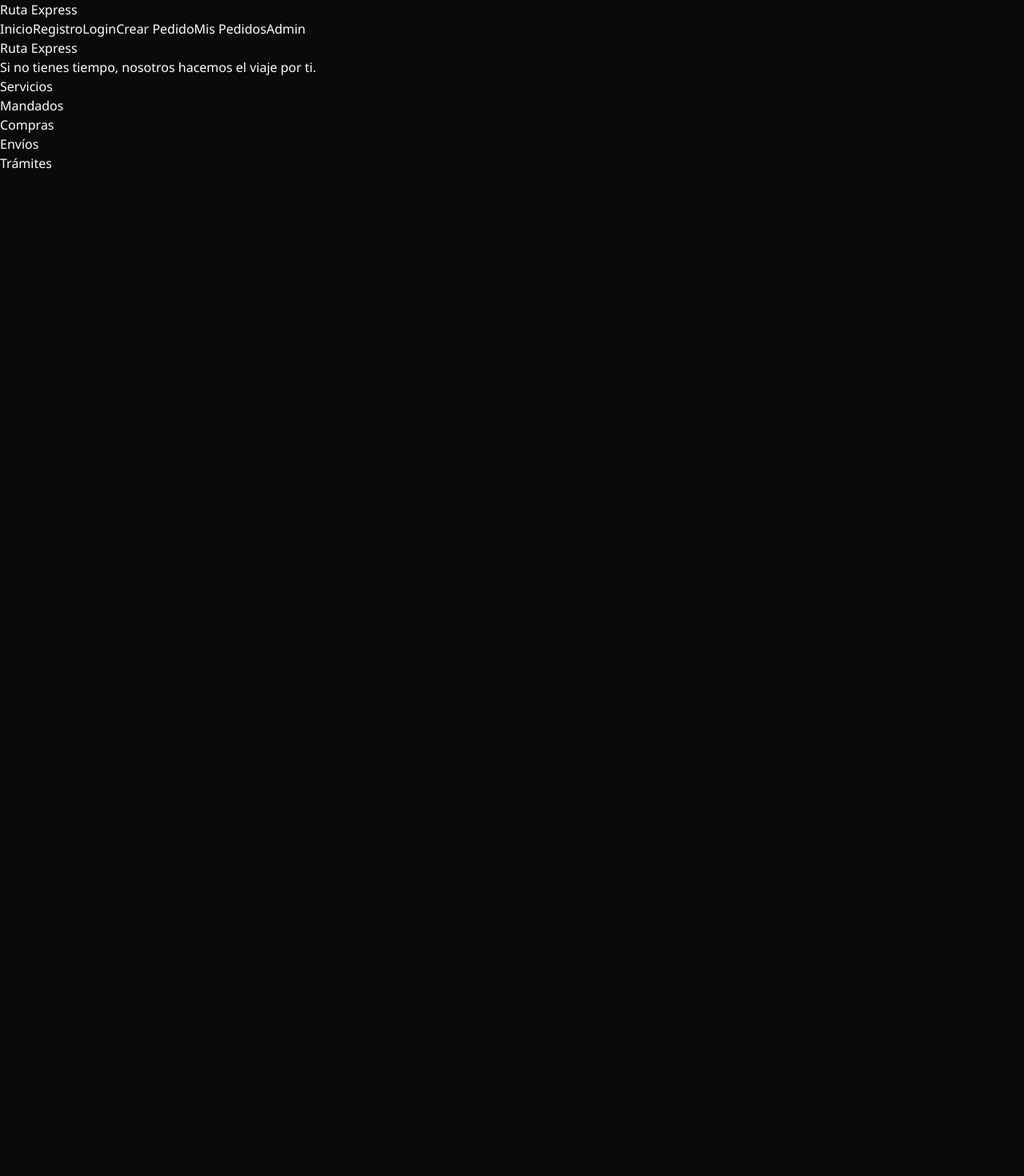
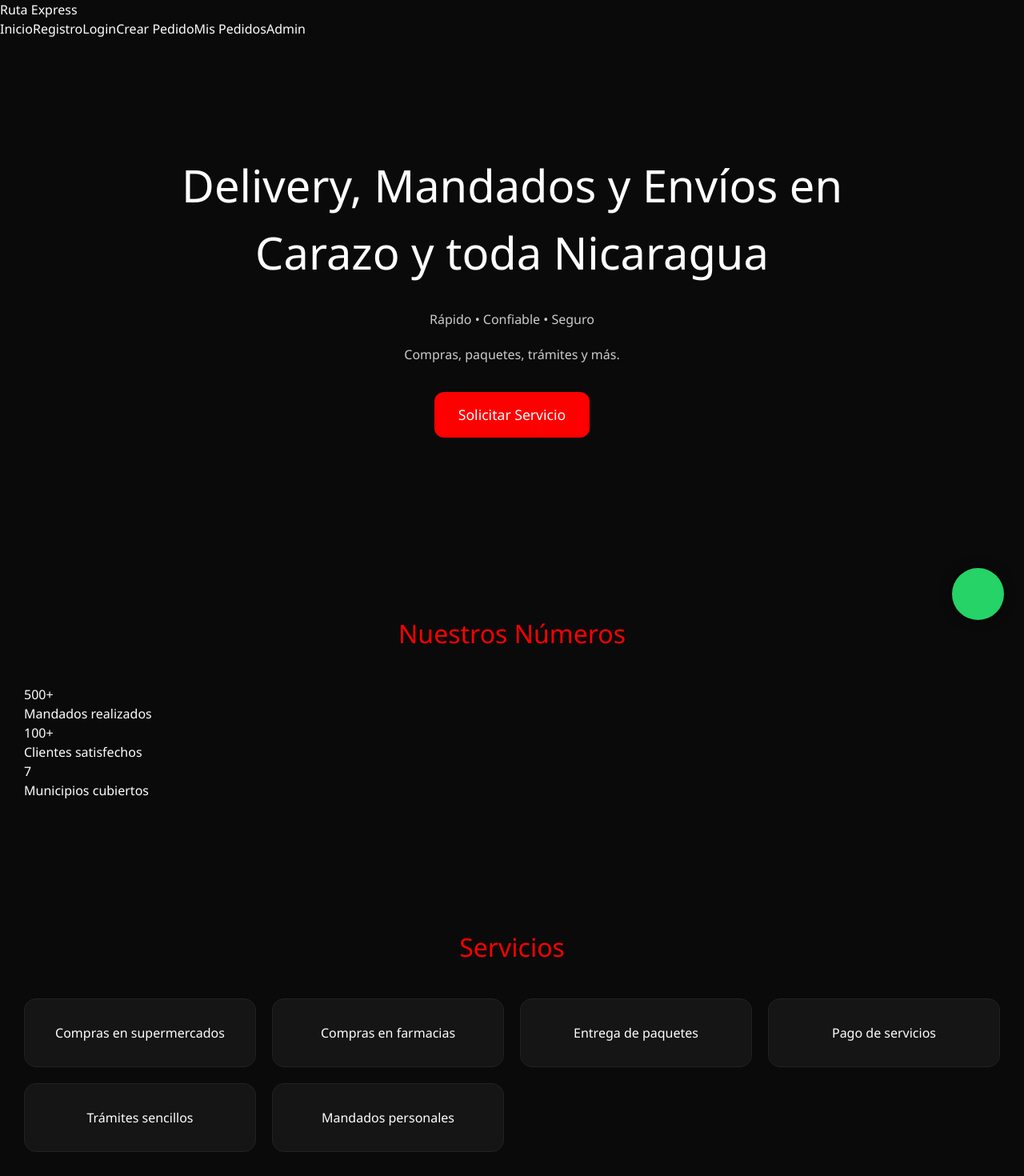
Before and after one commit to Dangel2/ruta-express, a React (Vite) app in the folder frontend/: page / in a window 1280 px wide. Shown: the top 1470 px of the page at 80% size. Before the commit the page ends 800 px from the top, so only its background shows below. Built offline with nearby package versions, Linux system fonts and the light colour scheme.

Commit message:
Etapa 4.4 Landing integrada con React Router

```diff
--- a/frontend/src/pages/Home.jsx
+++ b/frontend/src/pages/Home.jsx
@@ -1,27 +1,29 @@
+import Hero from "../components/Hero";
+import Stats from "../components/Stats";
+import Services from "../components/Services";
+import HowItWorks from "../components/HowItWorks";
+import Pricing from "../components/Pricing";
+import PromoBanner from "../components/PromoBanner";
+import Promotions from "../components/Promotions";
+import Testimonials from "../components/Testimonials";
+import Coverage from "../components/Coverage";
+import Footer from "../components/Footer";
+import WhatsAppButton from "../components/WhatsAppButton";
+
 export default function Home() {
   return (
-    <div className="max-w-5xl mx-auto mt-10 text-center">
-      <h1 className="text-5xl font-bold text-red-600">
-        Ruta Express
-      </h1>
-
-      <p className="mt-4 text-xl">
-        Si no tienes tiempo,
-        nosotros hacemos el viaje por ti.
-      </p>
-
-      <div className="mt-10">
-        <h2 className="text-2xl font-bold">
-          Servicios
-        </h2>
-
-        <ul className="mt-4">
-          <li>Mandados</li>
-          <li>Compras</li>
-          <li>Envíos</li>
-          <li>Trámites</li>
-        </ul>
-      </div>
-    </div>
+    <>
+      <Hero />
+      <Stats />
+      <Services />
+      <HowItWorks />
+      <Pricing />
+      <PromoBanner />
+      <Promotions />
+      <Testimonials />
+      <Coverage />
+      <Footer />
+      <WhatsAppButton />
+    </>
   );
 }
```
